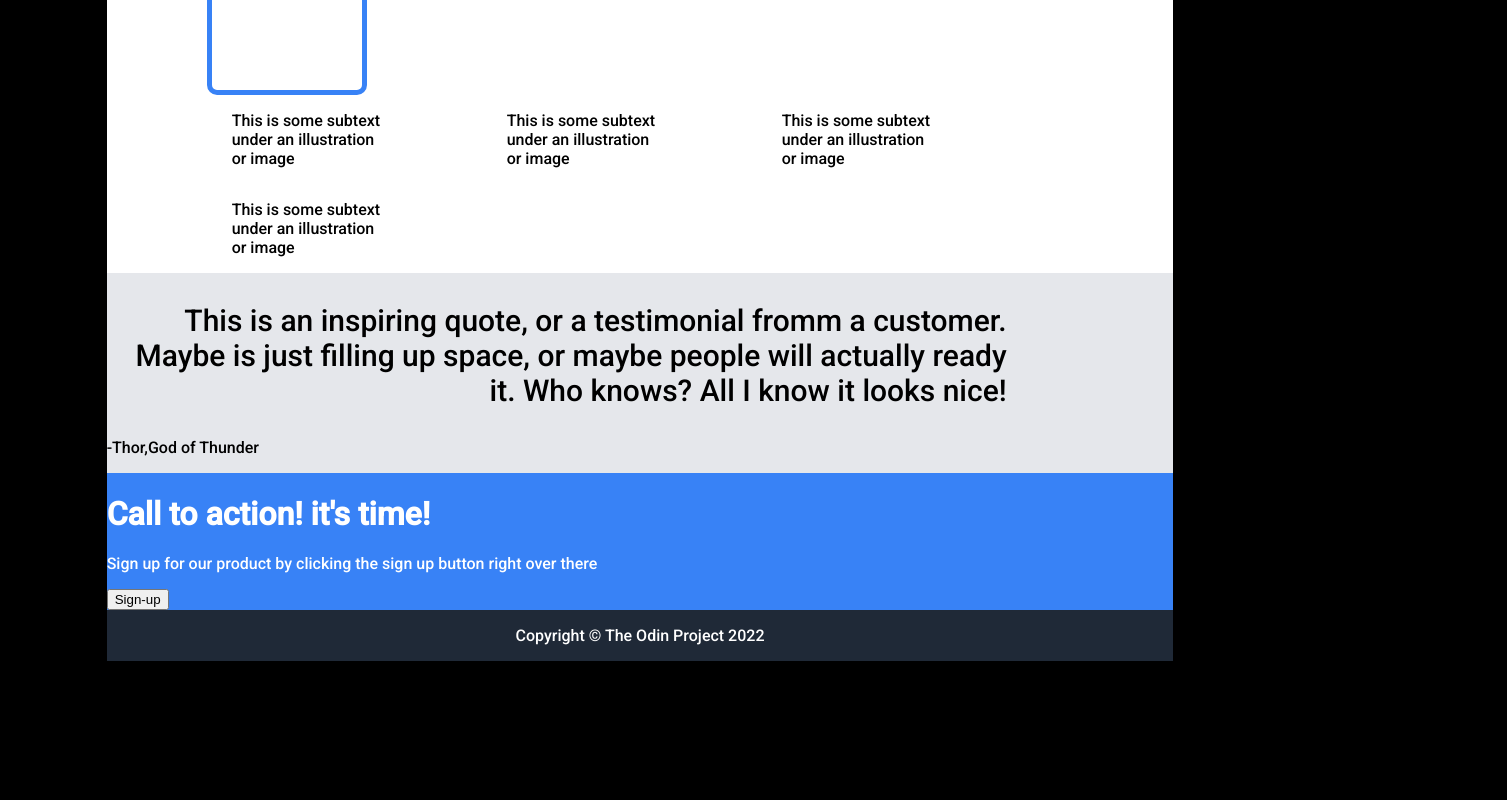
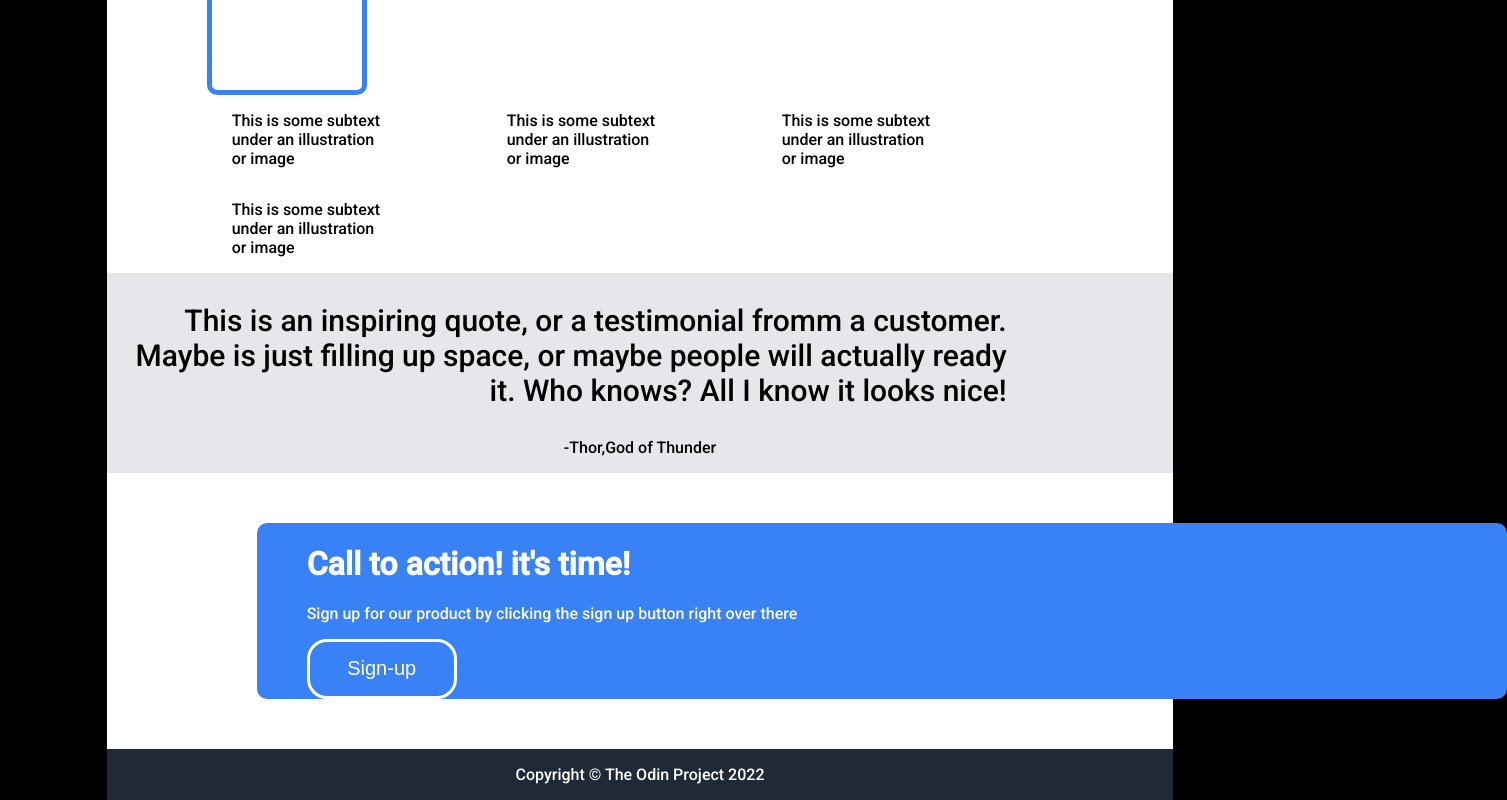
Before and after one commit to ebosoh/odin-project, a plain HTML site: page index.html in a window 1280 px wide. Shown: the part 696-1496 px from the top of the page, 1507 px wide, since content can reach past the window. Before the commit the page ends 1357 px from the top, so only its background shows below. Drawn offline with Linux system fonts and the light colour scheme.

Commit message:
Adds styling to the call to action and sign up btn

```diff
--- a/index.html
+++ b/index.html
@@ -103,13 +103,14 @@
        </div>
 
        <div class="call-action">
-        <div>
+        <div class="action">
             <h1>Call to action! it's time!</h1>
             <p>Sign up for our product by clicking the sign up button right over there</p>
+            <button class="sign-up-button">Sign-up</button>
         </div>
 
-        <div class="sign-up-button">
-        <button>Sign-up</button>
+        <div >
+
         </div>
        </div>
 
--- a/style.css
+++ b/style.css
@@ -59,10 +59,11 @@ background-color: #1f2937;
     grid-area: thor2;
 
 
+
 }
 .call-action {
     background-color: white;
-    grid-area: call-action;
+    grid-area: call-action;padding: 50px;
 }
 .footer{
     grid-area: footer;
@@ -186,14 +187,30 @@ font-weight: 900;
 .sign-up-button{
 color: white;
 background-color: #3882F6;
-width: 100px;
+width: 150px;
+height: 60px;
 float: left;
+border-style: solid; color: white;
+border-color: white;
+border-width: 3px;
+border-radius: 20px;
+font-size: 20px;
+font-weight: 900px;
 
 
 }
 
-.call-action{
+.action{
 background-color: #3882F6;
 color: white;
 float: left;
+width: 1200px;
+margin-left: 100px;
+border-radius: 10px;
+padding-left: 50px;
+
 }
+
+.para6{
+    text-align: center;
+}
```
